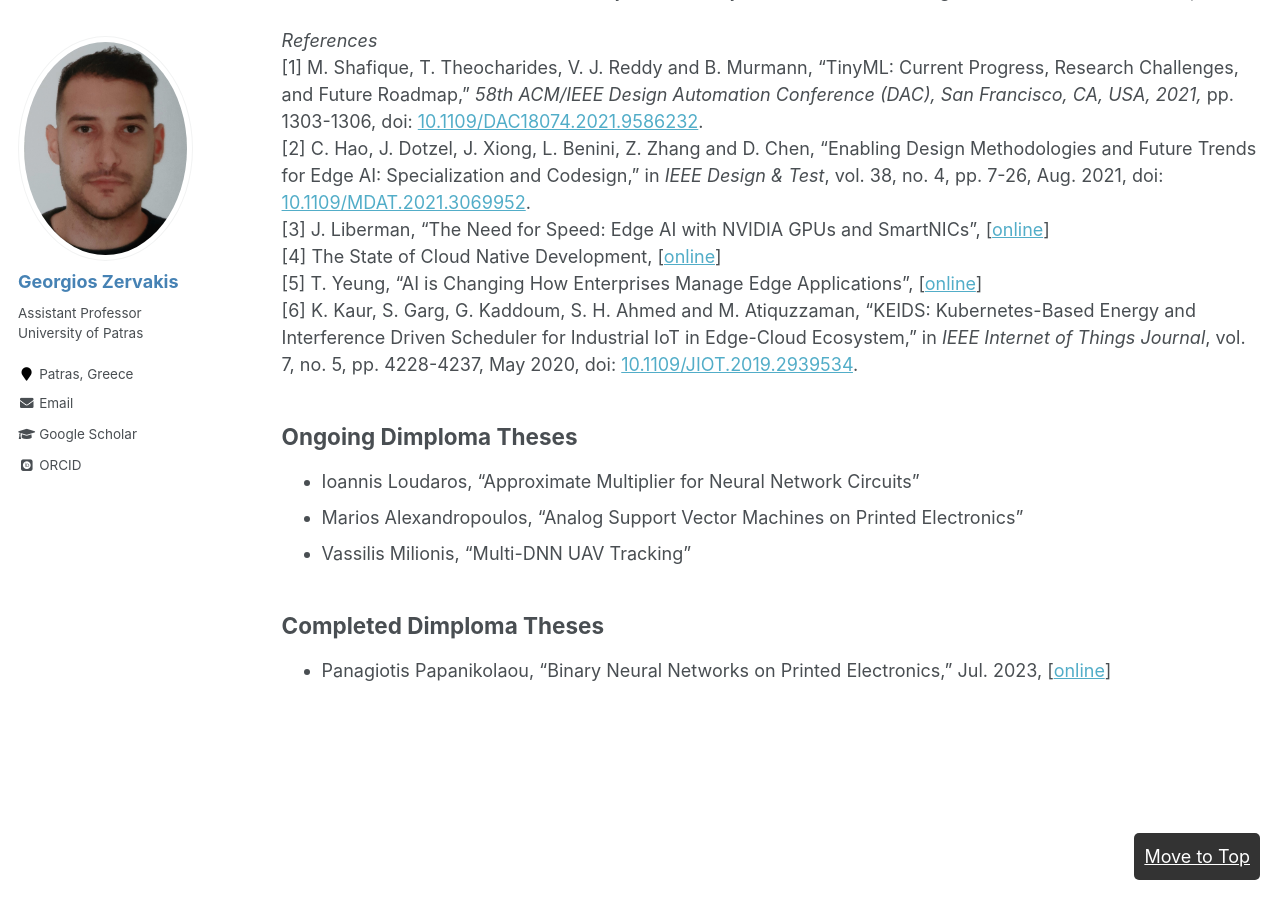
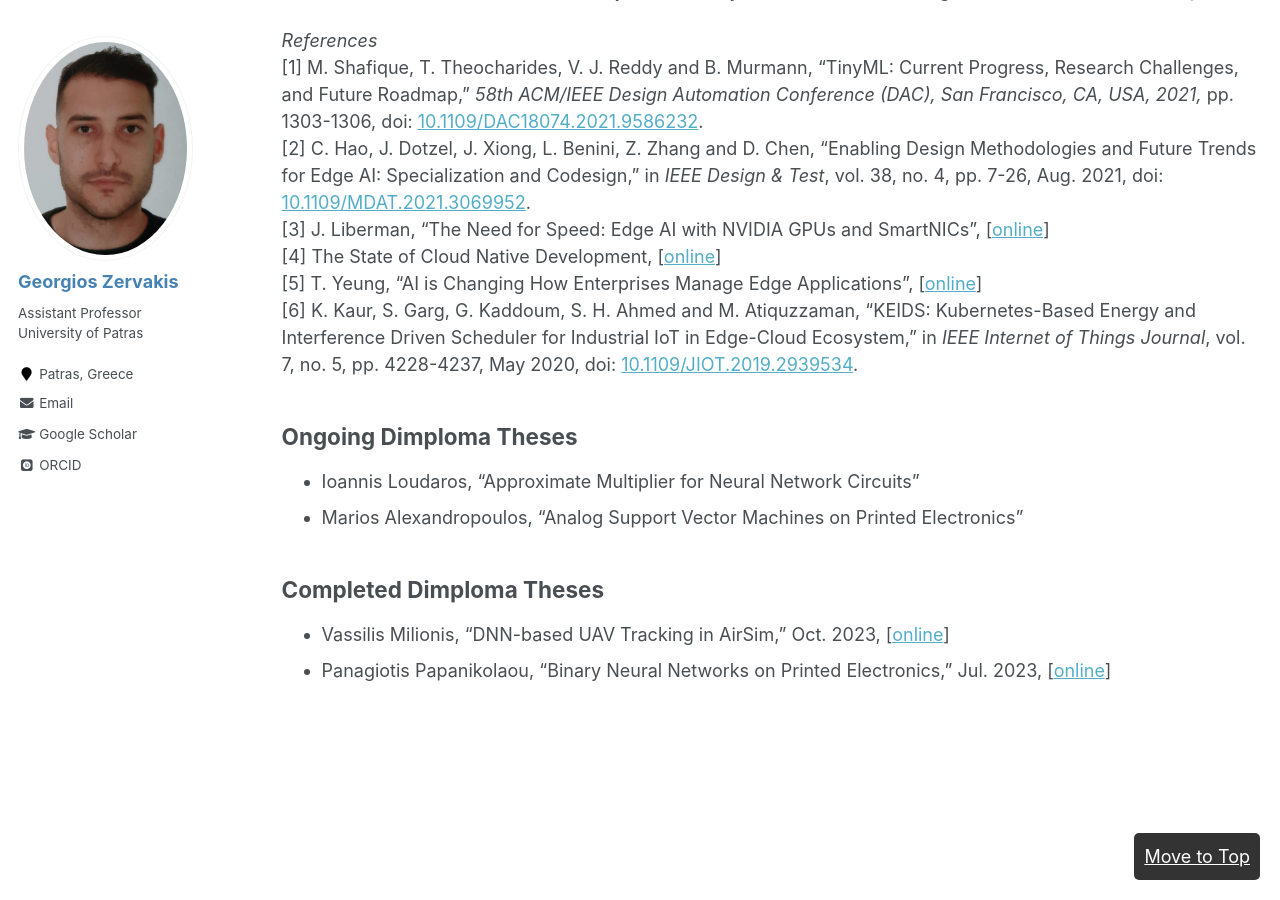
Before and after one commit to giozerv/giozerv.github.io, a Jekyll site: the page built from _pages/teaching.md, in a window 1280 px wide and 900 px high, scrolled down 6653 px. Built offline with Jekyll 4.4.1, drawn with Linux system fonts in a browser that asks for light colours; some web fonts are replaced.

Commit message:
Update teaching.md

```diff
--- a/_pages/teaching.md
+++ b/_pages/teaching.md
@@ -218,11 +218,10 @@ href="https://doi.org/10.1109/DAC18074.2021.9586232">10.1109/DAC18074.2021.95862
 
 
 ## Ongoing Dimploma Theses
-
 * Ioannis Loudaros, "Approximate Multiplier for Neural Network Circuits"
 * Marios Alexandropoulos, "Analog Support Vector Machines on Printed Electronics"
-* Vassilis Milionis, "Multi-DNN UAV Tracking"
 
 
 ## Completed Dimploma Theses
+* Vassilis Milionis, "DNN-based UAV Tracking in AirSim," Oct. 2023, \[[online](https://nemertes.library.upatras.gr/items/d62e9ef4-e23c-4c8f-9593-020fa58270f5)\]
 * Panagiotis Papanikolaou, "Binary Neural Networks on Printed Electronics," Jul. 2023, \[[online](https://nemertes.library.upatras.gr/items/bac833a2-191d-492b-8235-a7c8d6e41687)\]
```
